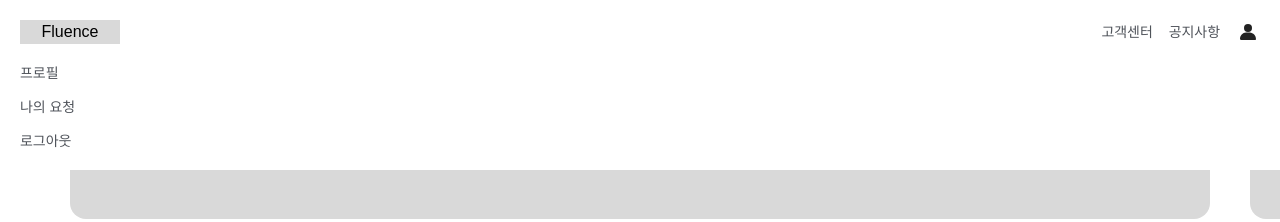
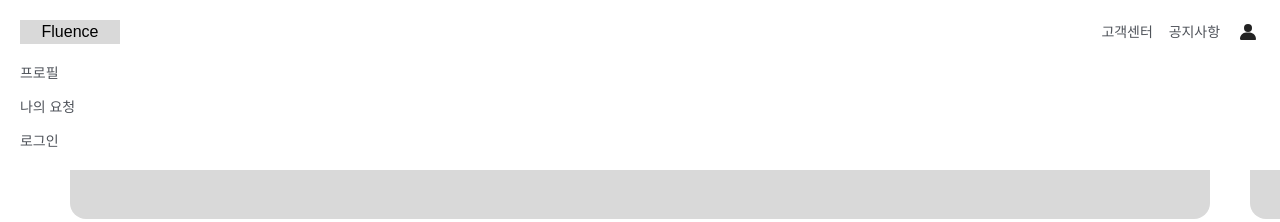
Before and after one commit to lgj9172/translate-platform, a Next.js app: page / in a window 1280 px wide. Both pictures are taken after a click on the button 1248 px from the left and 32 px from the top of the page. Shown: the top 222 px of the page. Built offline with nearby package versions, Linux system fonts and the light colour scheme; no server answers.

Commit message:
add: sign in link

```diff
--- a/app/Navbar.tsx
+++ b/app/Navbar.tsx
@@ -53,10 +53,10 @@ export default function Navbar() {
             나의 요청
           </Link>
           <Link
-            href="/signout"
+            href="/signin"
             className="font-[400] text-[14px] leading-[18px] tracking-[-0.004em] text-[#4F535A]"
           >
-            로그아웃
+            로그인
           </Link>
         </div>
       )}
```
